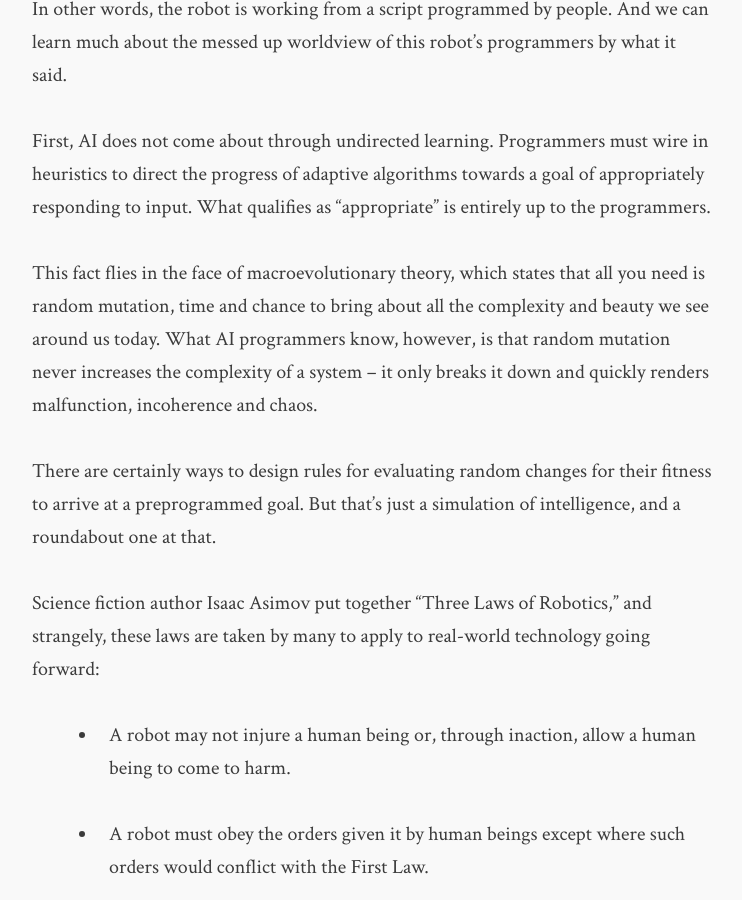
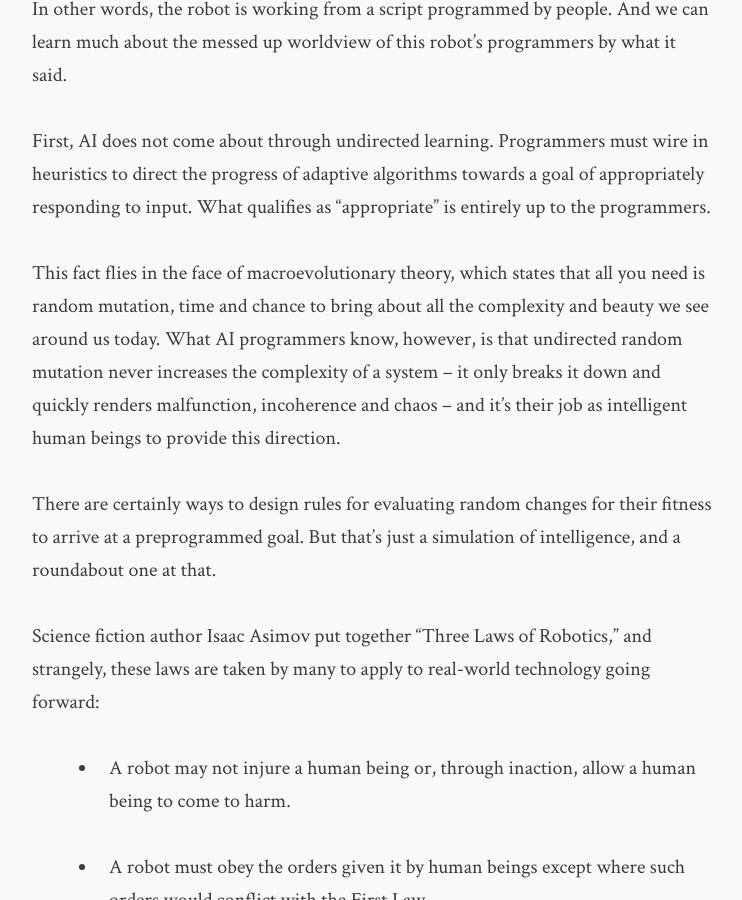
Before and after one commit to flashlightministries/oilforlight, a Jekyll site: the page built from _posts/2017-10-26-banality-of-ai.md, in a window 1280 px wide and 900 px high, scrolled down 1480 px. Shown: the whole window, without its empty margins (268-1010 px from the left). Built offline with Jekyll 4.4.1, drawn with Linux system fonts in a browser that asks for light colours; nearby versions of some CDN libraries.

Commit message:
Update 2017-10-26-banality-of-ai.md

```diff
--- a/_posts/2017-10-26-banality-of-ai.md
+++ b/_posts/2017-10-26-banality-of-ai.md
@@ -23,7 +23,7 @@ The robot was programmed to give that response to questions about the dangers of
 
 First, AI does not come about through undirected learning.  Programmers must wire in heuristics to direct the progress of adaptive algorithms towards a goal of appropriately responding to input.  What qualifies as "appropriate" is entirely up to the programmers.
 
-This fact flies in the face of macroevolutionary theory, which states that all you need is random mutation, time and chance to bring about all the complexity and beauty we see around us today.  What AI programmers know, however, is that random mutation never increases the complexity of a system -- it only breaks it down and quickly renders malfunction, incoherence and chaos.
+This fact flies in the face of macroevolutionary theory, which states that all you need is random mutation, time and chance to bring about all the complexity and beauty we see around us today.  What AI programmers know, however, is that undirected random mutation never increases the complexity of a system -- it only breaks it down and quickly renders malfunction, incoherence and chaos -- and it's their job as intelligent human beings to provide this direction.
 
 There are certainly ways to design rules for evaluating random changes for their fitness to arrive at a preprogrammed goal.  But that's just a simulation of intelligence, and a roundabout one at that.
 
```
